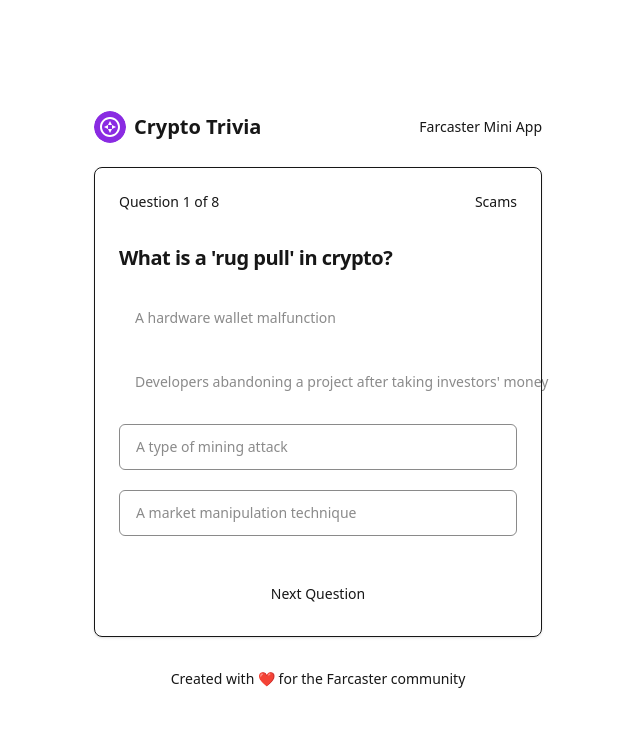
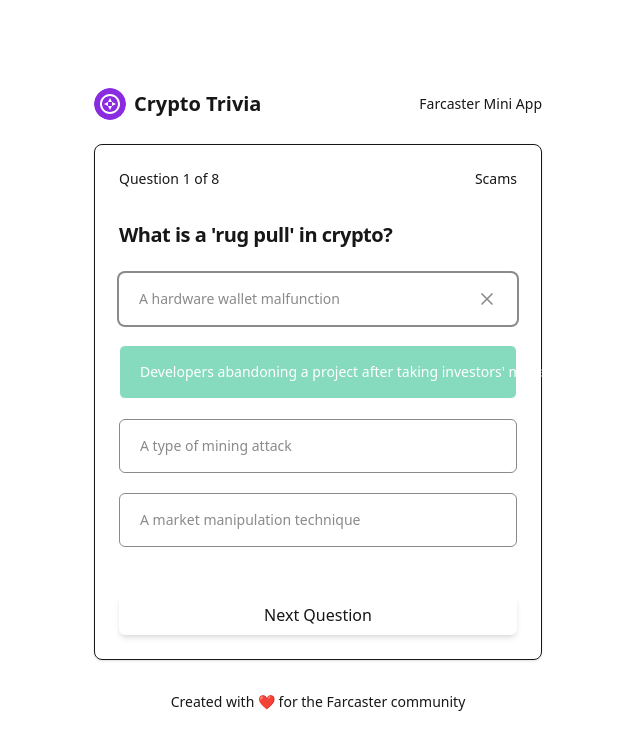
Before and after one commit to ayushgupta0610/mini-app, a Next.js app: page / in a window 1280 px wide. Both pictures are taken after a click on the button "A hardware wallet malfunction". Shown: the top 750 px of the page, without its empty margins (322-962 px from the left). Built offline with nearby package versions, Linux system fonts and the light colour scheme.

Commit message:
Fix button action

```diff
--- a/app/components/trivia/question-card.tsx
+++ b/app/components/trivia/question-card.tsx
@@ -6,6 +6,8 @@ import { useTriviaStore } from "@/app/lib/store"
 import { Button } from "@/app/components/ui/button"
 import { Card, CardContent, CardFooter, CardHeader, CardTitle } from "@/app/components/ui/card"
 import { Progress } from "@/app/components/ui/progress"
+import { Check, X } from "lucide-react"
+import { cn } from "@/app/lib/utils"
 
 export const QuestionCard = () => {
   const {
@@ -41,6 +43,14 @@ export const QuestionCard = () => {
     setIsAnswered(true)
     answerQuestion(optionIndex)
     setShowFeedback(true)
+
+    // Add a slight delay before showing the Next button for better UX
+    setTimeout(() => {
+      const nextButton = document.getElementById('next-question-button')
+      if (nextButton) {
+        nextButton.focus()
+      }
+    }, 500)
   }
 
   // Handle next question
@@ -72,7 +82,12 @@ export const QuestionCard = () => {
       </CardHeader>
 
       <CardContent className="space-y-3">
-        {currentQuestion.options.map((option, index) => (
+        {currentQuestion.options.map((option, index) => {
+          const isCorrect = index === currentQuestion.correctAnswer
+          const isSelected = selectedOption === index
+          const isIncorrect = isSelected && !isCorrect && showFeedback
+
+          return (
             <motion.div
               key={index}
               initial={{ opacity: 0, y: 10 }}
@@ -80,35 +95,49 @@ export const QuestionCard = () => {
               transition={{ delay: index * 0.1 }}
             >
               <Button
-              variant={
-                showFeedback
-                  ? index === currentQuestion.correctAnswer
-                    ? "default"
-                    : selectedOption === index
-                    ? "destructive"
-                    : "outline"
-                  : selectedOption === index
-                  ? "default"
-                  : "outline"
-              }
-              className="w-full justify-start text-left h-auto py-3 mb-2"
+                variant={isSelected ? "default" : "outline"}
+                className={cn(
+                  "w-full justify-between text-left h-auto py-4 px-5 mb-2 transition-all duration-200 relative",
+                  isSelected && "ring-2 ring-primary",
+                  showFeedback && isCorrect && "bg-[var(--success)] text-[var(--success-foreground)] hover:bg-[var(--success)]/90",
+                  isIncorrect && "bg-destructive text-destructive-foreground hover:bg-destructive/90"
+                )}
                 onClick={() => handleOptionSelect(index)}
                 disabled={isAnswered}
               >
-              {option}
+                <span className="mr-2">{option}</span>
+                {showFeedback && (
+                  <span className="flex items-center justify-center">
+                    {isCorrect ? (
+                      <Check className="h-5 w-5" />
+                    ) : (
+                      isIncorrect && <X className="h-5 w-5" />
+                    )}
+                  </span>
+                )}
               </Button>
             </motion.div>
-        ))}
+          )
+        })}
       </CardContent>
 
-      <CardFooter>
+      <CardFooter className="flex justify-center">
         {showFeedback && (
+          <motion.div
+            className="w-full"
+            initial={{ opacity: 0, scale: 0.9 }}
+            animate={{ opacity: 1, scale: 1 }}
+            transition={{ duration: 0.3 }}
+          >
             <Button
+              id="next-question-button"
               onClick={handleNextQuestion}
-            className="w-full mt-2"
+              className="w-full mt-4 py-5 text-base font-medium shadow-md hover:shadow-lg transition-all"
+              size="lg"
             >
               {currentQuestionIndex === questions.length - 1 ? "See Results" : "Next Question"}
             </Button>
+          </motion.div>
         )}
       </CardFooter>
     </Card>
--- a/app/globals.css
+++ b/app/globals.css
@@ -5,19 +5,21 @@
   --foreground: #171717;
   --card: #ffffff;
   --card-foreground: #171717;
-  --primary: #8A2BE2;
+  --primary: #8c66fc; /* Farcaster purple */
   --primary-foreground: #ffffff;
   --secondary: #f1f5f9;
   --secondary-foreground: #1e293b;
   --muted: #f1f5f9;
   --muted-foreground: #64748b;
-  --accent: #f1f5f9;
+  --accent: #eee6ff; /* Light purple for accents */
   --accent-foreground: #1e293b;
   --destructive: #ef4444;
   --destructive-foreground: #ffffff;
   --border: #e2e8f0;
   --input: #e2e8f0;
-  --ring: #8A2BE2;
+  --ring: #8c66fc;
+  --success: #10b981; /* Success color for correct answers */
+  --success-foreground: #ffffff;
   --radius: 0.5rem;
 
   /* Theme variables */
@@ -48,19 +50,21 @@
     --foreground: #ededed;
     --card: #171717;
     --card-foreground: #ededed;
-    --primary: #8A2BE2;
+    --primary: #8c66fc; /* Farcaster purple */
     --primary-foreground: #ffffff;
     --secondary: #1e293b;
     --secondary-foreground: #f8fafc;
     --muted: #1e293b;
     --muted-foreground: #94a3b8;
-    --accent: #1e293b;
+    --accent: #2d2a3d; /* Dark purple for accents */
     --accent-foreground: #f8fafc;
     --destructive: #ef4444;
     --destructive-foreground: #ffffff;
+    --success: #10b981; /* Success color for correct answers */
+    --success-foreground: #ffffff;
     --border: #334155;
     --input: #334155;
-    --ring: #8A2BE2;
+    --ring: #8c66fc;
   }
 }
 
```
Lines whose indentation alone changed are shown as unchanged.
